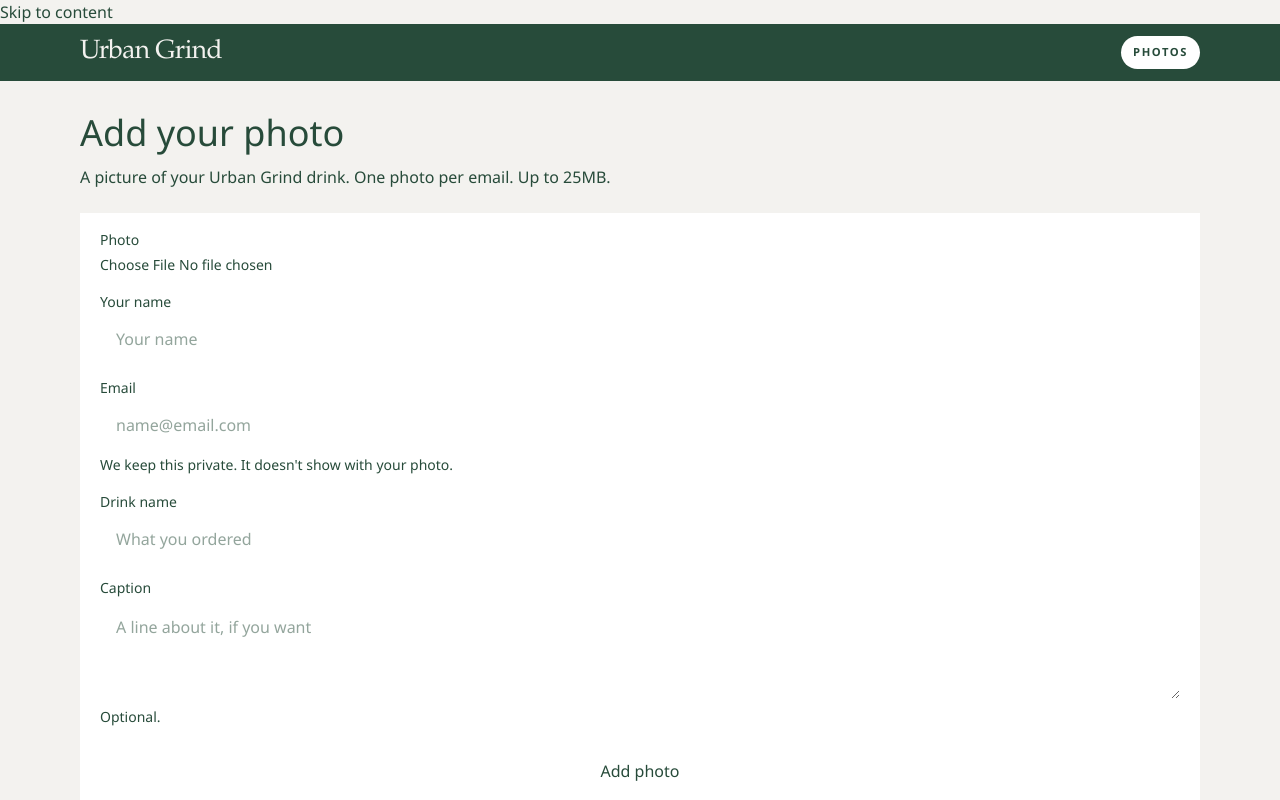
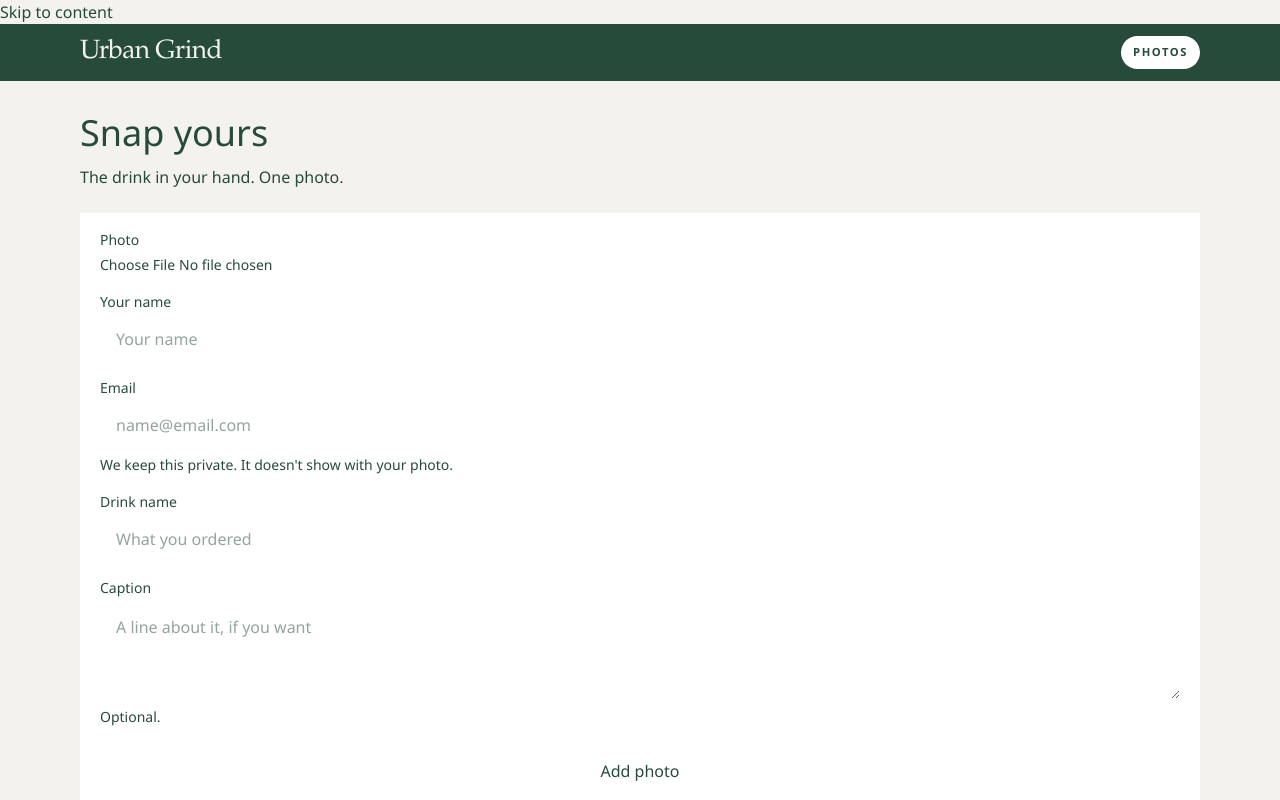
Before and after one commit to urban-grind/drink-builder, a Next.js app: page /photos/enter in a window 1280 px wide. Shown: the top 800 px of the page. Built offline with nearby package versions, Linux system fonts and the light colour scheme; no server answers.

Commit message:
Use the contest headline on the home and photo entry pages.

```diff
--- a/src/app/page.tsx
+++ b/src/app/page.tsx
@@ -2,8 +2,8 @@ import type { Metadata } from "next";
 import { PhotoBoard } from "@/components/photo-board";
 
 export const metadata: Metadata = {
-  title: "Show your drink",
-  description: "A photo of what you ordered at Urban Grind. Add yours.",
+  title: "Get it on the board",
+  description: "Snap the drink. Put it on the board. Barrie votes.",
 };
 
 export default function HomePage() {
--- a/src/app/photos/enter/page.tsx
+++ b/src/app/photos/enter/page.tsx
@@ -2,8 +2,8 @@ import type { Metadata } from "next";
 import { PhotoEntryForm } from "@/components/photo-entry-form";
 
 export const metadata: Metadata = {
-  title: "Add a photo",
-  description: "Add a photo of your Urban Grind drink.",
+  title: "Snap yours",
+  description: "Snap the drink. Put it on the board. Barrie votes.",
 };
 
 export default function PhotoEnterPage() {
--- a/src/components/photo-entry-form.tsx
+++ b/src/components/photo-entry-form.tsx
@@ -181,10 +181,8 @@ export function PhotoEntryForm() {
   return (
     <form className="ug-board flex flex-col gap-6" noValidate aria-busy={pending} onSubmit={onSubmit}>
       <div>
-        <h1 className="text-4xl sm:text-5xl">Add your photo</h1>
-        <p className="mt-3 max-w-2xl text-pretty">
-          A picture of your Urban Grind drink. One photo per email. Up to 25MB.
-        </p>
+        <h1 className="text-4xl sm:text-5xl">Snap yours</h1>
+        <p className="mt-3 max-w-2xl text-pretty">The drink in your hand. One photo.</p>
       </div>
 
       {uploadsEnabled === false ? (
```
